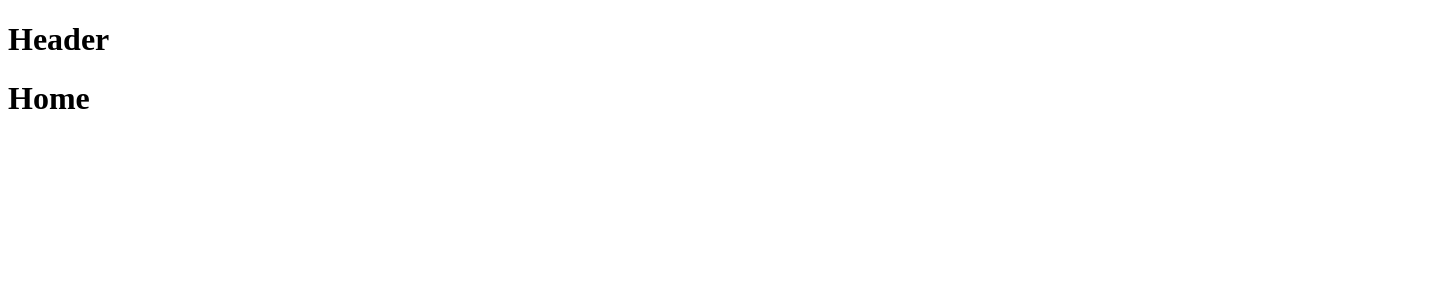
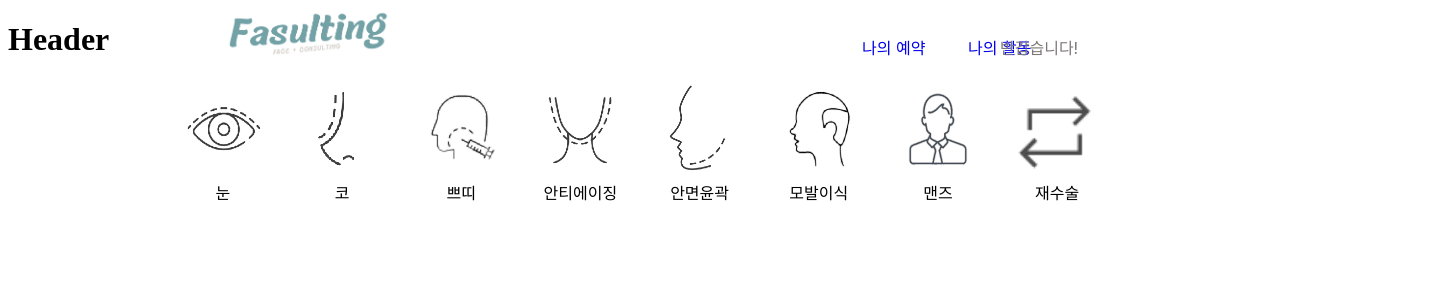
Before and after one commit to sungjeongeon/Fasulting, a React (Create React App) app in the folder fasulting/: page / in a window 1280 px wide. Shown: the top 300 px of the page, 1440 px wide, since content can reach past the window. Built offline with nearby package versions, Linux system fonts and the light colour scheme.

Commit message:
Feat: 메인 화면 구성 카테고리 리스트 컴포넌트 작성, 추가 수정 필요

```diff
--- a/fasulting/src/App.js
+++ b/fasulting/src/App.js
@@ -1,13 +1,17 @@
 import { BrowserRouter as Router, Routes, Route } from "react-router-dom";
+import Header from "./components/Header";
 import FindPw from "./pages/client/FindPw";
 import Home from "./pages/client/Home";
 import Login from "./pages/client/Login";
 import PsList from "./pages/client/PsList";
 import Register from "./pages/client/Register";
+import Reserve from "./pages/client/Reserve";
+import Mypage from "./pages/client/Mypage";
 
 function App() {
   return (
     <Router>
+      <Header />
       <Routes>
         {/* 비밀번호 찾기 */}
         <Route path="/findpw" element={<FindPw />} />
@@ -19,6 +23,10 @@ function App() {
         <Route path="/register" element={<Register />} />
         {/* 메인 */}
         <Route path="/" element={<Home />} />
+        {/* 나의 예약 */}
+        <Route path="/reserve" element={<Reserve />} />
+        {/* 나의 활동 */}
+        <Route path="/mypage" element={<Mypage />} />
       </Routes>
     </Router>
   );
--- a/fasulting/src/components/Header.js
+++ b/fasulting/src/components/Header.js
@@ -1,7 +1,30 @@
+import React from "react";
+import styles from "./Header.module.css"
+import { Link } from "react-router-dom"
+import { useState } from "react";
+
 function Header() {
+  // 로그인 여부에 따라, nav bar 링크가 달라지므로 state 이용
+  const [login, setLogin] = useState(true)
+
   return (
     <div>
       <h1>Header</h1>
+      <div className={styles.navbar}>
+        <img className={styles.logo} src="assets/images/fasulting_logo.png" alt="logo"/>
+        {login ?
+        <div>
+          <p className={`${styles.reserve} ${styles.common}`}><Link to={"/reserve"} style={{textDecoration: "none"}}>나의 예약</Link></p>
+          <p className={`${styles.mypage} ${styles.common}`}><Link to={"/mypage"} style={{textDecoration: "none"}}>나의 활동</Link></p>
+          <p className={`${styles.greeting} ${styles.common}`}>반갑습니다!</p>
+        </div>
+        :
+        <div>
+          <p className={`${styles.login} ${styles.common}`}><Link to={"/login"} style={{textDecoration: "none"}}>로그인</Link></p>
+          <p className={`${styles.register} ${styles.common}`}><Link to={"/register"} style={{textDecoration: "none"}}>회원가입</Link></p>
+        </div>
+        }
+      </div>
     </div>
   );
 }
--- a/fasulting/src/components/Header.module.css
+++ b/fasulting/src/components/Header.module.css
@@ -0,0 +1,66 @@
+.navbar {
+  position: absolute;
+  width: 1440px;
+  height: 65px;
+  left: 0px;
+  top: 0px;
+}
+
+.logo {
+  position: absolute;
+  width: 169.23px;
+  height: 50px;
+  left: 224px;
+  top: 7px;
+}
+
+.login {
+  width: 42px;
+  height: 13px;
+  left: calc(50% - 42px/2 + 386px);
+  top: calc(50% - 13px/2 - 479.5px);
+}
+
+.register {
+  width: 57px;
+  height: 13px;
+  left: calc(50% - 57px/2 + 464.5px);
+  top: calc(50% - 13px/2 - 479.5px);
+}
+
+.reserve {
+  width: 117px;
+  height: 40px;
+  left: calc(50% - 117px/2 + 200.5px);
+  top: 12px;
+}
+
+.mypage {
+  width: 117px;
+  height: 40px;
+  left: 968px;
+  top: 12px;
+}
+
+.greeting {
+  width: 117px;
+  height: 40px;
+  left: 1000px;
+  top: 12px;
+}
+
+.common {
+  position: absolute;
+  font-family: 'Inter';
+  font-style: normal;
+  font-weight: 400;
+  font-size: 16px;
+  line-height: 19px;
+  display: flex;
+  align-items: center;
+  text-align: center;
+
+  /* 3 */
+
+  color: #7C7877;
+}
--- /dev/null
+++ b/fasulting/src/components/MainCategoryList.js
@@ -0,0 +1,53 @@
+import React from "react";
+import MainCategoryListItem from "./MainCategoryListItem";
+import styles from "./MainCategoryList.module.css"
+
+function MainCategoryList() {
+  const categorylist = [
+    {
+      src: 'assets/images/1_eye.png',
+      text: '눈'
+    },
+    {
+      src: 'assets/images/2_nose.png',
+      text: '코'
+    },
+    {
+      src: 'assets/images/3_petit.png',
+      text: '쁘띠'
+    },
+    {
+      src: 'assets/images/4_facial.png',
+      text: '안티에이징'
+    },
+    {
+      src: 'assets/images/5_antiaging.png',
+      text: '안면윤곽'
+    },
+    {
+      src: 'assets/images/6_hair.png',
+      text: '모발이식'
+    },
+    {
+      src: 'assets/images/7_man.png',
+      text: '맨즈'
+    },
+    {
+      src: 'assets/images/8_revision.png',
+      text: '재수술'
+    },
+  ]
+  return (
+    <div className={styles.list}>
+      {categorylist.map((c, index) => (
+        <MainCategoryListItem
+          key={index}
+          src={c.src}
+          text={c.text}
+        />
+      ))}
+    </div>
+  )
+}
+
+export default MainCategoryList;
--- /dev/null
+++ b/fasulting/src/components/MainCategoryList.module.css
@@ -0,0 +1,4 @@
+.list {
+  display: flex;
+  justify-content: center;
+}
--- /dev/null
+++ b/fasulting/src/components/MainCategoryListItem.js
@@ -0,0 +1,19 @@
+import propTypes from "prop-types"
+import React from "react";
+import styles from "./MainCategoryListItem.module.css"
+
+function MainCategoryListItem({src, text}) {
+  return (
+      <div className={styles.mainctg}>
+        <img className={styles.center} src={src} alt={text}/>
+        <span className={styles.center}>{text}</span>
+      </div>
+  )
+}
+
+MainCategoryListItem.propTypes = {
+  src: propTypes.string.isRequired,
+  text: propTypes.string.isRequired
+}
+
+export default MainCategoryListItem;
--- /dev/null
+++ b/fasulting/src/components/MainCategoryListItem.module.css
@@ -0,0 +1,11 @@
+.mainctg {
+  display: inline-block;
+  text-align: center;
+  margin-left: 0.6rem;
+  margin-right: 0.6rem;
+}
+
+.center {
+  display: flex;
+  justify-content: center;
+}
--- a/fasulting/src/index.js
+++ b/fasulting/src/index.js
@@ -1,13 +1,10 @@
 import React from "react";
 import ReactDOM from "react-dom/client";
 import App from "./App";
-import Header from "./components/Header";
 
 const root = ReactDOM.createRoot(document.getElementById("root"));
 root.render(
   <React.StrictMode>
-    {/* 헤더 (내브바) */}
-    <Header />
     {/* 본문 */}
     <App />
   </React.StrictMode>
--- a/fasulting/src/pages/client/Home.js
+++ b/fasulting/src/pages/client/Home.js
@@ -1,7 +1,9 @@
+import MainCategoryList from "../../components/MainCategoryList";
+
 function Home() {
   return (
     <div>
-      <h1>Home</h1>
+      <MainCategoryList/>
     </div>
   );
 }
--- /dev/null
+++ b/fasulting/src/pages/client/Mypage.js
@@ -0,0 +1,9 @@
+function Mypage() {
+  return (
+    <div>
+      <h1>Mypage</h1>
+    </div>
+  );
+}
+
+export default Mypage;
--- /dev/null
+++ b/fasulting/src/pages/client/Reserve.js
@@ -0,0 +1,9 @@
+function Reserve() {
+  return (
+    <div>
+      <h1>Reserve</h1>
+    </div>
+  );
+}
+
+export default Reserve;
```
Also changed, not shown: fasulting/public/assets/images/fasulting_logo.png (added), fasulting/src/components/MainCategory.js (deleted).
